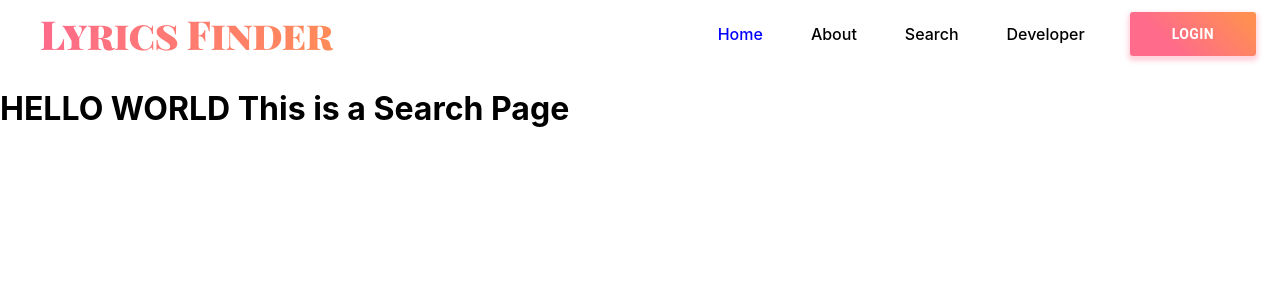
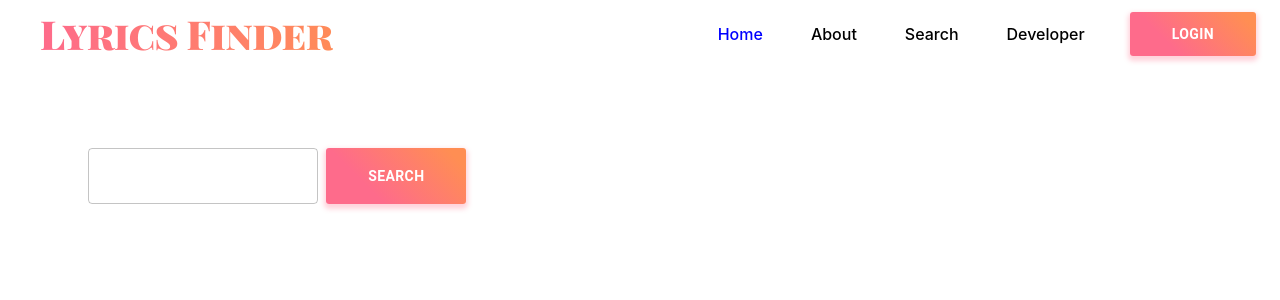
Before and after one commit to gagangaur/react-lyrics-app, a React (Create React App) app: page /search in a window 1280 px wide. Shown: the top 300 px of the page. Built offline with nearby package versions, Linux system fonts and the light colour scheme.

Commit message:
added custom navigation and improved flow

```diff
--- a/src/components/Main.js
+++ b/src/components/Main.js
@@ -1,11 +1,14 @@
-import React, { Fragment, useRef } from "react";
+import React, { Fragment, useRef, useState } from "react";
 import Grid from "@material-ui/core/Grid";
 import SVGRight from "../main-svg.svg";
 import SVGLeft from "../main-svg-left.svg";
 import styled from "styled-components";
 import Button from "@material-ui/core/Button";
 import Tracks from "./Tracks";
-import { BrowserRouter as Router, Link, Route } from "react-router-dom";
+import Search from "./Search";
+import Typography from "@material-ui/core/Typography";
+import Container from "@material-ui/core/Container";
+import { BrowserRouter as Router, Link, Route, Switch } from "react-router-dom";
 
 const SearchButton = styled(Button)`
   background: linear-gradient(45deg, #fe6b8b 30%, #ff8e53 90%);
@@ -29,15 +32,34 @@ const H1 = styled("h1")`
   padding-top: 1em;
   margin-left: 1em;
 `;
+const Div = styled(Container)`
+  margin-top: 5em;
+  align-content: "center";
+  align-items: "center";
+`;
 
 export default function Main() {
+  // const myRefTrack = useRef(null);
+  // const myRefSearch = useRef(null);
   const myRef = useRef(null);
-
-  const navigateToTracks = () => {
+  const [view, setView] = useState("Top Tracks");
+  const navigateToTracks = e => {
+    setView("Top Tracks");
+    setTimeout(() => {
       myRef.current.scrollIntoView({
         behavior: "smooth"
       });
+    }, 500);
   };
+  const navigateToSearch = e => {
+    setView("Search Lyrics");
+    setTimeout(() => {
+      myRef.current.scrollIntoView({
+        behavior: "smooth"
+      });
+    }, 500);
+  };
+
   return (
     <Router>
       <Fragment>
@@ -56,19 +78,17 @@ export default function Main() {
                     display: "flex-inline"
                   }}
                 >
-                  <Link to="/search" style={{ textDecoration: "None" }}>
                   <SearchButton
+                    onClick={navigateToSearch}
                     style={{
                       background: "#4e54c8",
                       background:
                         "-webkit-linear-gradient(to bottom, #8f94fb, #4e54c8)",
-                        background:
-                          "linear-gradient(to bottom, #8f94fb, #4e54c8)"
+                      background: "linear-gradient(to bottom, #8f94fb, #4e54c8)"
                     }}
                   >
                     Search Lyrics
                   </SearchButton>
-                  </Link>
                   <SearchButton onClick={navigateToTracks}>
                     Top Tracks
                   </SearchButton>
@@ -95,7 +115,23 @@ export default function Main() {
             </Grid>
           </Grid>
         </div>
-        <Tracks refProp={myRef} />
+        <Div>
+          <Typography
+            variant="h2"
+            component="h2"
+            ref={myRef}
+            style={{
+              backgroundColor: "#6C63FF",
+              fontFamily: "Playfair Display SC, serif",
+              textAlign: "center",
+              padding: "1em",
+              color: "white"
+            }}
+          >
+            {view}
+          </Typography>
+        </Div>
+        {view === "Top Tracks" ? <Tracks /> : <Search />}
       </Fragment>
     </Router>
   );
--- a/src/components/Search.js
+++ b/src/components/Search.js
@@ -1,64 +1,62 @@
 import React, { Fragment, useState } from "react";
 import { BrowserRouter as Router } from "react-router-dom";
 import styled from "styled-components";
+import Container from "@material-ui/core/Container";
+import Track from "./Track";
 import Grid from "@material-ui/core/Grid";
 import Button from "@material-ui/core/Button";
 import TextField from "@material-ui/core/TextField";
 
-// const SearchButton = styled(Button)`
-//   background: linear-gradient(45deg, #fe6b8b 30%, #ff8e53 90%);
-//   border-radius: 3px;
-//   font-weight: 600;
-//   border: 0;
-//   color: white;
-//   height: 4em;
-//   padding: 0.7em 3em;
-//   box-shadow: 0 3px 5px 2px rgba(255, 105, 135, 0.3);
-//   text-decoration: None;
-//   &:active {
-//     transform: scale(0.95);
-//   }
-// `;
+const Div = styled(Container)`
+  margin-top: 5em;
+  align-content: "center";
+  align-items: "center";
+  height: 100vh;
+`;
+const SearchButton = styled(Button)`
+  background: linear-gradient(45deg, #fe6b8b 30%, #ff8e53 90%);
+  border-radius: 3px;
+  font-weight: 600;
+  border: 0;
+  color: white;
+  height: 4em;
+  padding: 0.7em 3em;
+  box-shadow: 0 3px 5px 2px rgba(255, 105, 135, 0.3);
+  text-decoration: None;
+  &:active {
+    transform: scale(0.95);
+  }
+`;
 
-// const SearchTextField = styled(TextField)`
-//   width: 50%;
-//   padding-right: 0.5rem;
-//   text-decoration: None;
-//   margin-left: 4em;
-//   &:active {
-//     transform: scale(0.99);
-//   }
-// `;
-// export default function Search() {
-//   const [searchInput, handleSearchInput] = useState("");
-//   const handleChange = e => {
-//     handleSearchInput(e.target.value);
-//   };
-//   return (
-//     <Fragment>
-//       <h1>HELLO WORLD</h1>
-//       <Grid container style={{ marginTop: "3em" }}>
-//         <SearchTextField
-//           id="outlined-basic"
-//           variant="outlined"
-//           value={searchInput}
-//           onChange={handleChange}
-//         />
-//         <SearchButton>Search</SearchButton>
-//       </Grid>
-//     </Fragment>
-//   );
-// }
-
-// import React from "react";
-
+const SearchTextField = styled(TextField)`
+  width: 50%;
+  padding-right: 0.5rem;
+  text-decoration: None;
+  margin-left: 4em;
+  &:active {
+    transform: scale(0.99);
+  }
+`;
 export default function Search() {
-  console.log("inside the search component");
+  const [searchInput, handleSearchInput] = useState("");
+  const handleChange = e => {
+    handleSearchInput(e.target.value);
+  };
   return (
-    <Router>
-      <div>
-        <h1>HELLO WORLD This is a Search Page</h1>
-      </div>
-    </Router>
+    <Fragment>
+      <Div>
+        <Grid container style={{ marginTop: "3em", alignItems: "center" }}>
+          <div>
+            <SearchTextField
+              id="outlined-basic"
+              variant="outlined"
+              value={searchInput}
+              onChange={handleChange}
+            />
+            <SearchButton>Search</SearchButton>
+          </div>
+        </Grid>
+      </Div>
+    </Fragment>
   );
 }
--- a/src/components/Tracks.js
+++ b/src/components/Tracks.js
@@ -20,7 +20,7 @@ const Div = styled(Container)`
   align-items: "center";
 `;
 
-export default function Tracks(props) {
+export default function Tracks() {
   const classes = useStyles();
   const Trackss = [];
   for (let i = 0; i < 10; i++) {
@@ -44,20 +44,7 @@ export default function Tracks(props) {
   }
   return (
     <React.Fragment>
-      <Div ref={props.refProp}>
-        <Typography
-          variant="h2"
-          component="h2"
-          style={{
-            backgroundColor: "#6C63FF",
-            fontFamily: "Playfair Display SC, serif",
-            textAlign: "center",
-            padding: "1em",
-            color: "white"
-          }}
-        >
-          Top Tracks
-        </Typography>
+      <Div>
         <div styles={{ flexGrow: 1 }}>
           <Grid container spacing={3} style={{ marginTop: "1.5em" }}>
             {Trackss}
```
Lines whose indentation alone changed are shown as unchanged.
